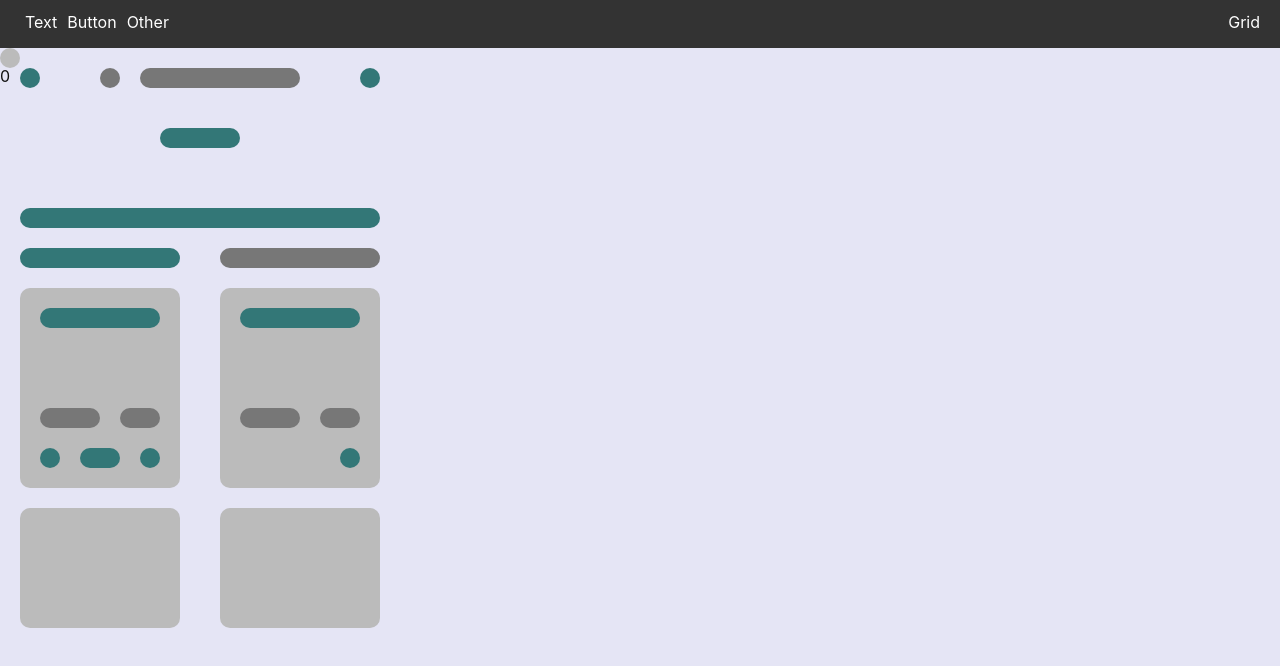
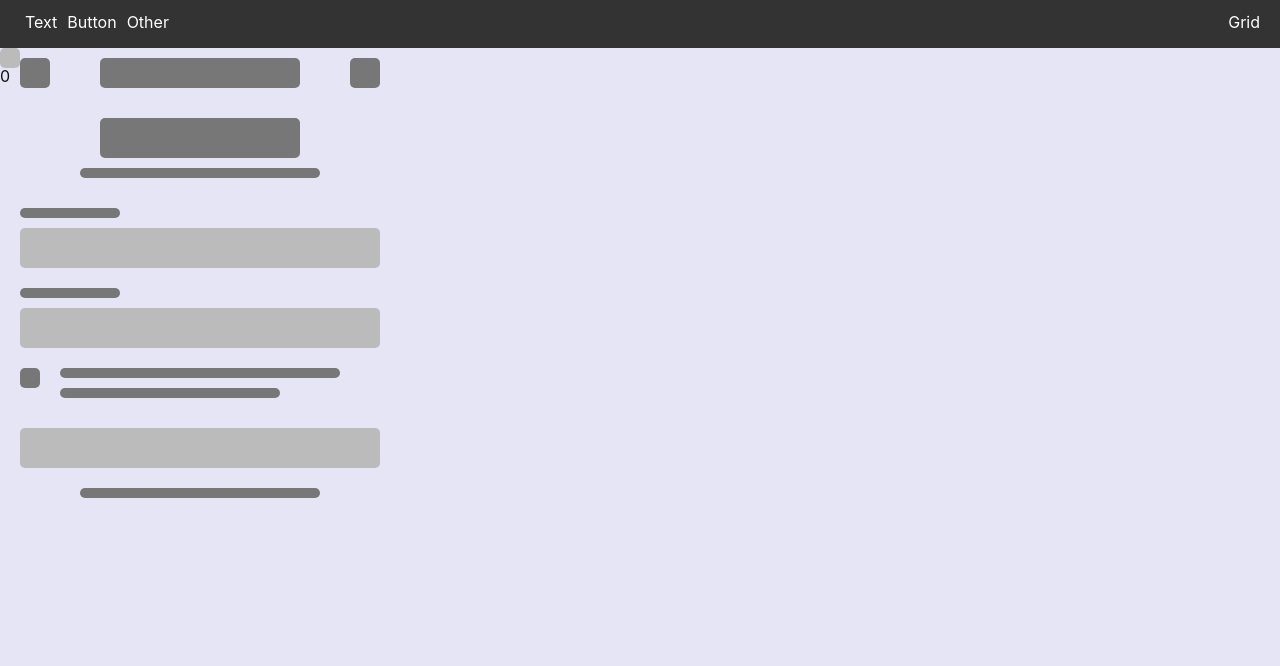
Before and after one commit to Johan-Melin/sketch-ui, a React (Vite) app: page / in a window 1280 px wide. Shown: the top 666 px of the page. Built offline with nearby package versions, Linux system fonts and the light colour scheme.

Commit message:
rect array

```diff
--- a/src/components/Canvas.jsx
+++ b/src/components/Canvas.jsx
@@ -3,7 +3,7 @@ import { useRef, useState, useEffect } from 'react';
 import PropTypes from 'prop-types';
 import Rectangle, {Btn, Txt, Other} from './canvas/Rectangle';
 import { CONSTANTS } from './styles/constants.js';
-import rect from '../rectData.js';
+import screens from '../rectData.js';
 
 export default function Canvas({selectedTool, showGrid}) {
   const root = document.documentElement;
@@ -15,7 +15,7 @@ export default function Canvas({selectedTool, showGrid}) {
   //const [drawStart, setDrawStart] = useState({ x: 0, y: 0 });
   const canvasRef = useRef(null);
 
-  const [rectData, setRectData] = useState(rect);
+  const [rectData, setRectData] = useState(screens[0]);
 
   useEffect(() => {
     const canvasWidth = canvasRef.current.clientWidth;
@@ -43,13 +43,13 @@ export default function Canvas({selectedTool, showGrid}) {
     return {x: coordX, y: coordY}
   }
 
-  const addRect = (event) => {
-    setRectData(prevState => {
+  const addRect = () => {
+    /*setRectData(prevState => {
       return {
         ...prevState,
         [selectedTool]: [...prevState[selectedTool], {...calcCoords(event), w: 3}]
       }
-    });
+    });*/
   }
 
   const handleClick = (event) => {
--- a/src/components/canvas/Rectangle.module.css
+++ b/src/components/canvas/Rectangle.module.css
@@ -8,7 +8,7 @@
 .rect {
     position: absolute;
     z-index: 1;
-    border-radius: 10px;
+    border-radius: 5px;
     background-color: var(--rect-txt);
     width: var(--grid-size);
     height: var(--grid-size);
--- a/src/rectData.js
+++ b/src/rectData.js
@@ -1,33 +1,57 @@
-const rect = {
+const rect = [
+  {
+    name: "sign in",
     btn: [
-        {x: 1, y: 1, w: 1},
-        {x: 18, y: 1, w: 1},
-        {x: 8, y: 4, w: 4},
-        {x: 1, y: 8, w: 18},
-        {x: 1, y: 10, w: 8},
-        {x: 2, y: 20, w: 1},
-        {x: 4, y: 20, w: 2},
-        {x: 7, y: 20, w: 1},
-        {x: 17, y: 20, w: 1},
-        {x: 2, y: 13, w: 6},
-        {x: 12, y: 13, w: 6},
     ],
     text: [
-        {x: 5, y: 1, w: 1},
-        {x: 7, y: 1, w: 8},
-        {x: 11, y: 10, w: 8},
-        {x: 2, y: 18, w: 3},
-        {x: 6, y: 18, w: 2},
-        {x: 12, y: 18, w: 3},
-        {x: 16, y: 18, w: 2},
+      {x: 1, y: 0.5, w: 1.5, h: 1.5},
+      {x: 5, y: 0.5, w: 10, h: 1.5},
+      {x: 17.5, y: 0.5, w: 1.5, h: 1.5},
+      {x: 5, y: 3.5, w: 10, h: 2},
+      {x: 4, y: 6, w: 12, h: 0.5},
+      {x: 1, y: 8, w: 5, h: 0.5},
+      {x: 1, y: 12, w: 5, h: 0.5},
+      {x: 1, y: 16, w: 1, h: 1},
+      {x: 3, y: 16, w: 14, h: 0.5},
+      {x: 3, y: 17, w: 11, h: 0.5},
+      {x: 4, y: 22, w: 12, h: 0.5},
     ],
     other: [
-        {x: 1, y: 12, w: 8, h: 10},
-        {x: 11, y: 12, w: 8, h: 10},
-        {x: 1, y: 23, w: 8, h: 6},
-        {x: 11, y: 23, w: 8, h: 6},
+      {x: 1, y: 9, w: 18, h: 2},
+      {x: 1, y: 13, w: 18, h: 2},
+      {x: 1, y: 19, w: 18, h: 2},
+    ]
+  },
+  {
+    name: "product list",
+    btn: [
+    ],
+    text: [
+      {x: 1, y: 0.5, w: 1.5, h: 1.5},
+      {x: 5, y: 0.5, w: 10, h: 1.5},
+      {x: 17.5, y: 0.5, w: 1.5, h: 1.5},
+      {x: 1, y: 13, w: 3, h: 0.5},
+      {x: 1, y: 14, w: 5, h: 0.5},
+      {x: 1, y: 15, w: 2, h: 0.5},
+      {x: 10.5, y: 13, w: 3, h: 0.5},
+      {x: 10.5, y: 14, w: 5, h: 0.5},
+      {x: 10.5, y: 15, w: 2, h: 0.5},
+      {x: 1, y: 26, w: 3, h: 0.5},
+      {x: 1, y: 27, w: 5, h: 0.5},
+      {x: 1, y: 28, w: 2, h: 0.5},
+      {x: 10.5, y: 26, w: 3, h: 0.5},
+      {x: 10.5, y: 27, w: 5, h: 0.5},
+      {x: 10.5, y: 28, w: 2, h: 0.5},
+    ],
+    other: [
+      //{x: 0, y: 2.5, w: 20, h: 0.1},
+      {x: 1, y: 4, w: 8.5, h: 8.5},
+      {x: 10.5, y: 4, w: 8.5, h: 8.5},
+      {x: 1, y: 17, w: 8.5, h: 8.5},
+      {x: 10.5, y: 17, w: 8.5, h: 8.5},
     ],
   }
+]
 
 // todo app:
 /*const rect = {
```
